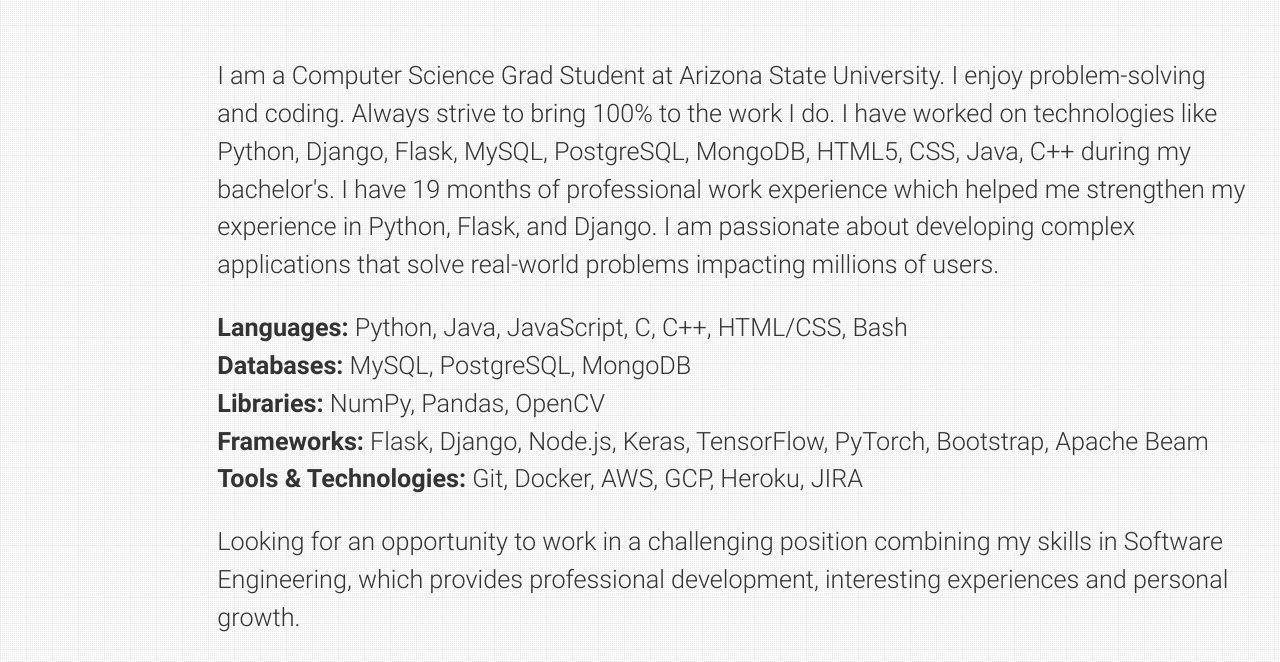
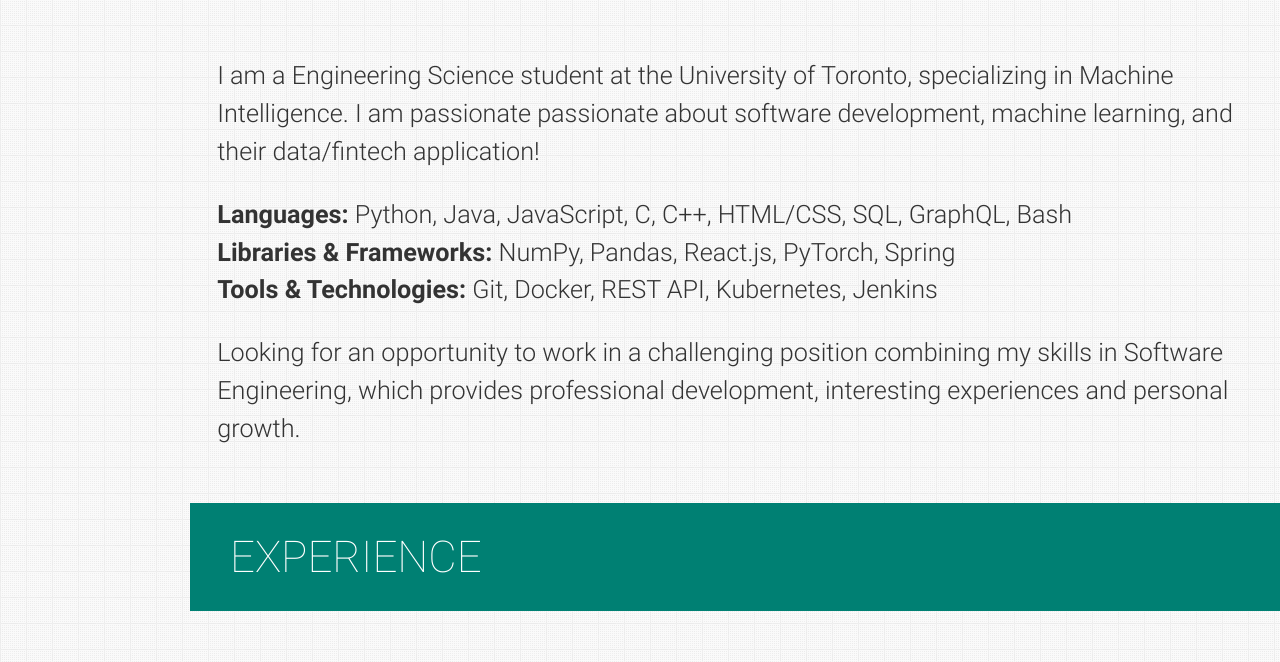
Before and after one commit to yluobb/.github.io, a plain HTML site: page index.html in a window 1280 px wide. Shown: the part 911-1573 px from the top of the page. Drawn offline with nearby package versions, Linux system fonts and the light colour scheme.

Commit message:
Replace personal info - activity 2

```diff
--- a/index.html
+++ b/index.html
@@ -20,7 +20,7 @@
   <link rel="stylesheet" href="//maxcdn.bootstrapcdn.com/font-awesome/4.3.0/css/font-awesome.min.css" />
   <!-- Custom Styles-->
   <link rel="stylesheet" href="/assets/css/style.css" />
-  <title>Varad Bhogayata | Software Developer</title>
+  <title>Bonnie Luo | Software Developer</title>
 
   <!-- Global site tag (gtag.js) - Google Analytics -->
   <script async src="https://www.googletagmanager.com/gtag/js?id=UA-126939217-2"></script>
@@ -209,18 +209,18 @@
         <div class="col-md-9">
           <div class="content section-padding valign" style="margin-left: 10%; margin-top: 50px;">
             <div class="caption">
-              <h2>Hi, I'm <span class="teal">Varad Bhogayata.</span></h2>
+              <h2>Hi, I'm <span class="teal">Bonnie Luo.</span></h2>
               <h5 style="color:#fff">A <span class="typing" style="font-weight: 300; color:#004d40"></span></h5>
               <!-- <h5 style="color:#00796b">A <span class="typing" style="font-weight: 300; color:#fff"></span></h5> -->
-              <h5>Self-driven, quick starter, passionate programmer with a curious mind who enjoys solving a complex and challenging real-world problems.</h5>
+              <h5>Self-driven, quick starter, passionate programmer who's passionate about software development, machine learning, and their data/fintech application!</h5>
             </div>
             <div class="social">
-              <a href="http://linkedin.com/in/varadbhogayata" target="_blank">
+              <a href="https://www.linkedin.com/in/bonnie-luo-yilin/" target="_blank">
                 <button class="icon-btn linkedin">
                   <i class="fa fa-linkedin"></i>
                 </button>
               </a>
-              <a href="https://github.com/varadbhogayata/" target="_blank">
+              <a href="https://github.com/yluobb/" target="_blank">
                 <button class="icon-btn github">
                   <i class="fa fa-github"></i>
                 </button>
@@ -260,19 +260,15 @@
           </h2>
         </blockquote> -->
         <p>
-          I am a Computer Science Grad Student at Arizona State University. I enjoy problem-solving and coding. Always strive to bring 100% to the work I do.
+          I am a Engineering Science student at the University of Toronto, specializing in Machine Intelligence.
 
-          I have worked on technologies like Python, Django, Flask, MySQL, PostgreSQL, MongoDB, HTML5, CSS, Java, C++ during my bachelor's. I have 19 months of professional work experience which helped me strengthen my experience in Python, Flask, and Django.
-
-          I am passionate about developing complex applications that solve real-world problems impacting millions of users.
+          I am passionate passionate about software development, machine learning, and their data/fintech application!
         </p>
         <p>
           <ul>
-            <li><b>Languages:</b> Python, Java, JavaScript, C, C++, HTML/CSS, Bash</li>
-            <li><b>Databases:</b> MySQL, PostgreSQL, MongoDB</li>
-            <li><b>Libraries:</b> NumPy, Pandas, OpenCV</li>
-            <li><b>Frameworks:</b> Flask, Django, Node.js, Keras, TensorFlow, PyTorch, Bootstrap, Apache Beam</li>
-            <li><b>Tools & Technologies:</b> Git, Docker, AWS, GCP, Heroku, JIRA</li>
+            <li><b>Languages:</b> Python, Java, JavaScript, C, C++, HTML/CSS, SQL, GraphQL, Bash</li>
+            <li><b>Libraries & Frameworks:</b> NumPy, Pandas, React.js, PyTorch, Spring</li>
+            <li><b>Tools & Technologies:</b> Git, Docker, REST API, Kubernetes, Jenkins</li>
           </ul>
 
         </p>
```
